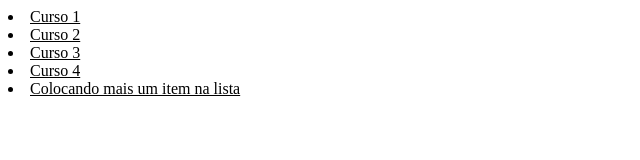
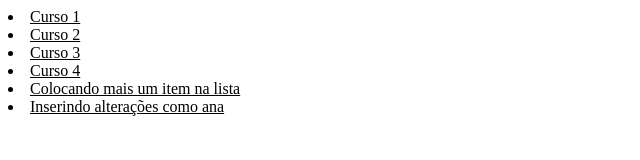
Before and after one commit to augustohanashiro/treinamentoGitAlura, a plain HTML site: page index.html in a window 1280 px wide. Shown: the whole page, without its empty margins (0-640 px from the left). Drawn offline with Linux system fonts and the light colour scheme.

Commit message:
Primeira alteração como ana

```diff
--- a/index.html
+++ b/index.html
@@ -12,6 +12,7 @@
 		<li>Curso 3</li>
 		<li>Curso 4</li>
 		<li>Colocando mais um item na lista</li>
+		<li>Inserindo alterações como ana</li>
 
 	</u>
 </body>
```
